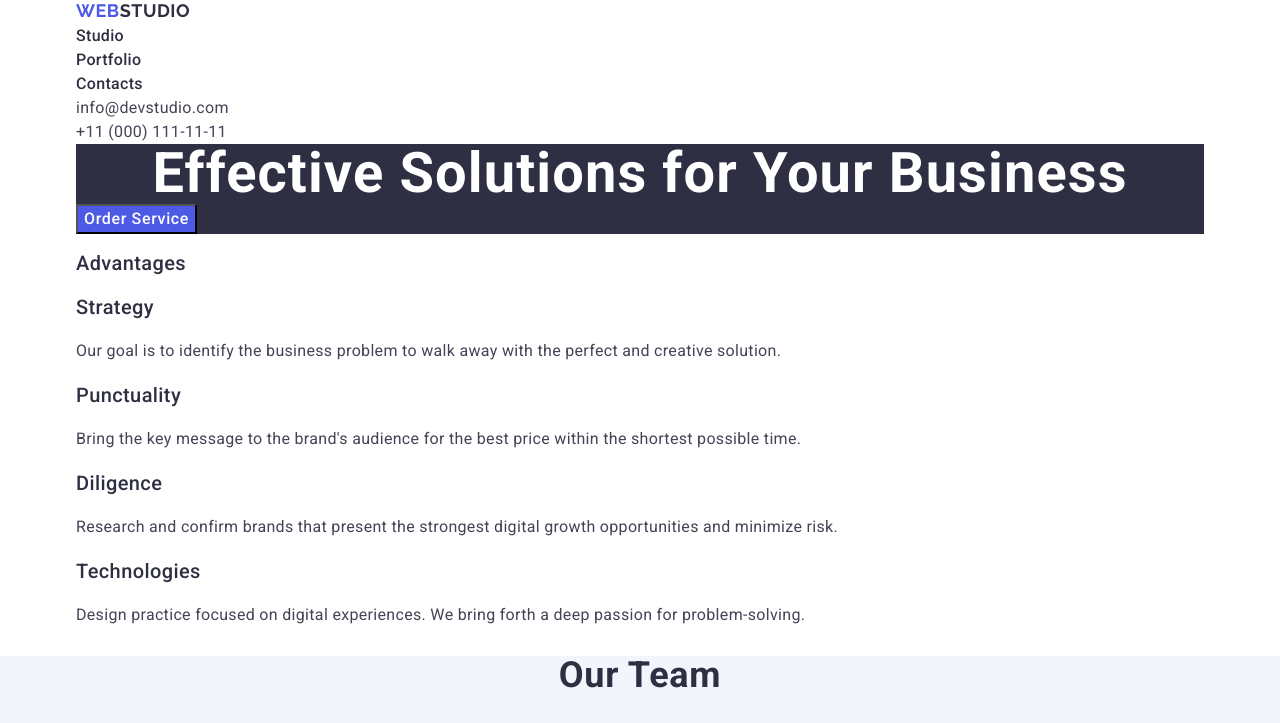
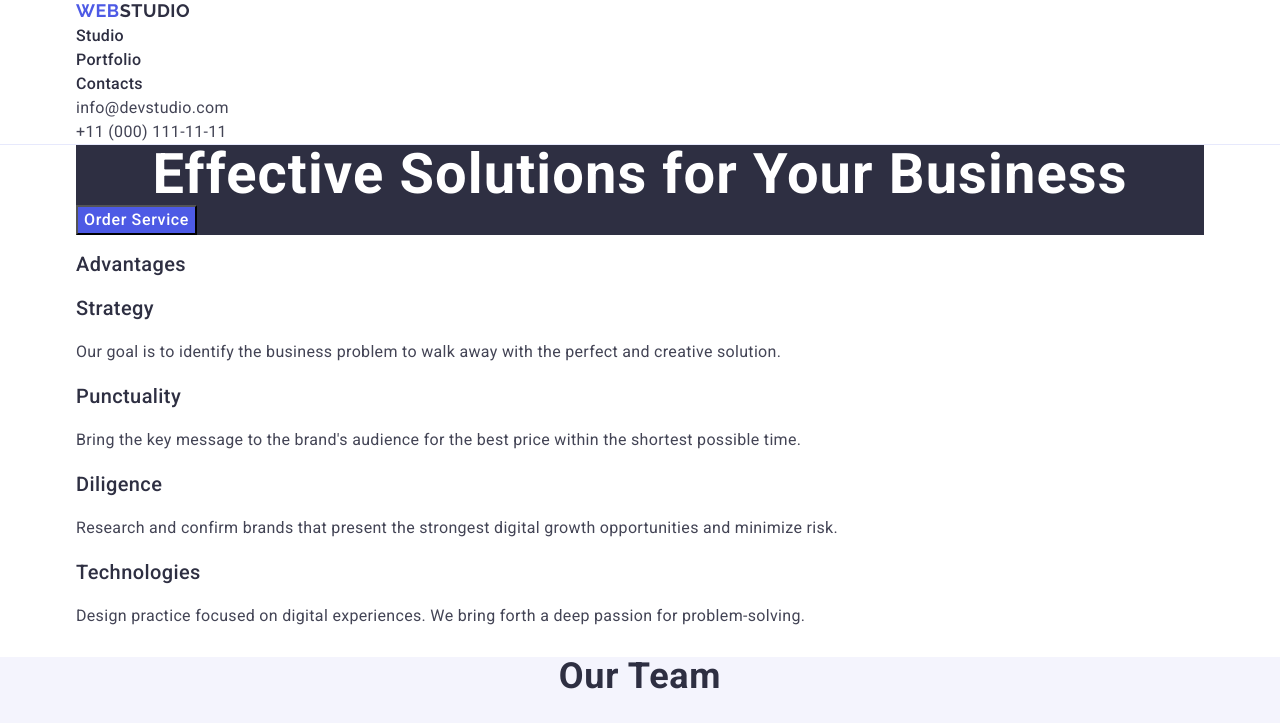
Before and after one commit to AlionaKolomiec/goit-markup-hw-03, a plain HTML site: page index.html in a window 1280 px wide. Shown: the top 723 px of the page. Drawn offline with nearby package versions, Linux system fonts and the light colour scheme.

Commit message:
add page-header border-bottom style

```diff
--- a/css/styles.css
+++ b/css/styles.css
@@ -16,6 +16,9 @@ p {
   margin-top: 0;
   margin-bottom: 0;
 }
+img {
+  display: block;
+}
 ul,
 ol {
   padding-left: 0;
@@ -30,11 +33,11 @@ button {
   cursor: pointer;
 }
 .container {
-  width: 1158px;
+  width: 1128px;
   margin-left: auto;
   margin-right: auto;
-  padding-left: 15px;
-  padding-right: 15px;
+  padding-left: 15;
+  padding-right: 15;
 }
 .title {
   font-weight: 700;
@@ -56,7 +59,9 @@ button {
 .logo-part {
   color: #2e2f42;
 }
-
+.page-header {
+  border-bottom: 1px solid #e7e9fc;
+}
 .nav-link {
   font-weight: 500;
   font-size: 16px;
--- a/index.html
+++ b/index.html
@@ -23,8 +23,8 @@
     <link rel="stylesheet" href="./css/styles.css" />
   </head>
   <body>
+    <header class="page-header">
       <div class="container">
-      <header class="page-header">
         <nav class="header-nav">
           <a class="logo" href="./index.html"
             >Web<span class="logo-part">Studio</span></a
@@ -71,8 +71,8 @@
             <li class="advantages-item">
               <h3 class="advantages-sabtitle">Strategy</h3>
               <p class="advantages-text">
-              Our goal is to identify the business problem to walk away with the
-              perfect and creative solution.
+                Our goal is to identify the business problem to walk away with
+                the perfect and creative solution.
               </p>
             </li>
             <li class="advantages-item">
@@ -182,8 +182,8 @@
           >Web<span class="logo-part">Studio</span></a
         >
         <p class="footer-text">
-        Increase the flow of customers and sales for your business with digital
-        marketing & growth solutions.
+          Increase the flow of customers and sales for your business with
+          digital marketing & growth solutions.
         </p>
       </div>
     </footer>
```
Lines whose indentation alone changed are shown as unchanged.
